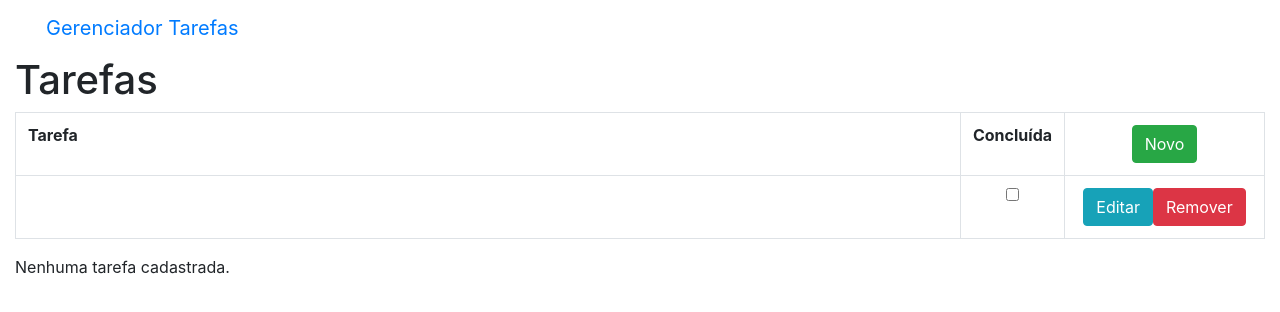
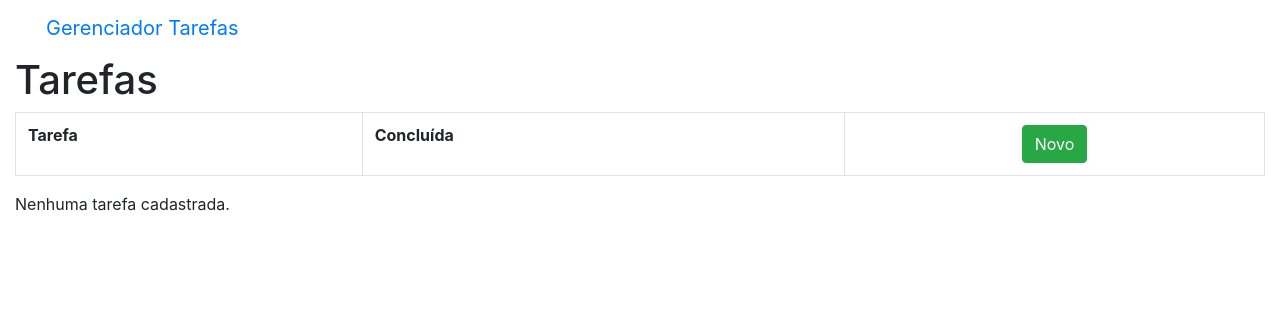
Before and after one commit to tiagojsoares/gerenciador-tarefas, an Angular app: page /tarefas/listar in a window 1280 px wide. Shown: the top 312 px of the page. Built offline with nearby package versions, Linux system fonts and the light colour scheme.

Commit message:
2 files modified

```diff
--- a/src/app/tarefas/listar-tarefa/listar-tarefa.component.html
+++ b/src/app/tarefas/listar-tarefa/listar-tarefa.component.html
@@ -5,31 +5,26 @@
 		<th>Tarefa</th>
 		<th>Concluída</th>
 		<th class="text-center">
-      <a
-         class="btn btn-xs btn-success">
+			<a class="btn btn-xs btn-success">
 				<span class="glyphicon glyphicon-plus"
            aria-hidden="true"></span> Novo
 			</a>
 		</th>
 	</tr>
-  <tr>
-    <td>
-
+	<tr *ngFor="let tarefa of tarefas">
+		<td [class.success]="!tarefa.Concluida">
+			{{tarefa.nome}}
 		</td>
 		<td style="width: 70px" class="text-center">
 			<input
-        type="checkbox">
+        type="checkbox" [value]="tarefa.id">
     </td>
 		<td class="text-center" style="width: 200px">
-      <a
-        title="Editar" alt="Editar"
-        class="btn btn-xs btn-info">
+			<a title="Editar" alt="Editar" class="btn btn-xs btn-info">
 				<span class="glyphicon glyphicon-pencil"
           aria-hidden="true"></span> Editar
 			</a>
-      <a href="#" title="Remover" alt="Remover"
-
-        class="btn btn-xs btn-danger">
+			<a href="#" title="Remover" alt="Remover" class="btn btn-xs btn-danger">
 				<span class="glyphicon glyphicon-remove"
           aria-hidden="true"></span> Remover
 			</a>
@@ -37,4 +32,4 @@
 	</tr>
 </table>
 
-<p>Nenhuma tarefa cadastrada.</p>
+<p *ngIf="tarefas.length==0">Nenhuma tarefa cadastrada.</p>
--- a/src/app/tarefas/listar-tarefa/listar-tarefa.component.ts
+++ b/src/app/tarefas/listar-tarefa/listar-tarefa.component.ts
@@ -1,15 +1,36 @@
-import { Component, OnInit } from '@angular/core';
+import { Component, OnInit } from "@angular/core";
+import { TarefaService, Tarefa } from "../shared";
 
 @Component({
-  selector: 'app-listar-tarefa',
-  templateUrl: './listar-tarefa.component.html',
-  styleUrls: ['./listar-tarefa.component.css']
+  selector: "app-listar-tarefa",
+  templateUrl: "./listar-tarefa.component.html",
+  styleUrls: ["./listar-tarefa.component.css"]
 })
 export class ListarTarefaComponent implements OnInit {
-
-  constructor() { }
+  tarefas: Tarefa[];
+  constructor(private tarefaService: TarefaService) {}
 
   ngOnInit() {
+    this.tarefas = this.listarTodos();
   }
 
+  listarTodos(): Tarefa[] {
+    return this.tarefaService.listarTodos();
+  }
+  /*
+  remover($event: any, tarefa: Tarefa): void {
+    $event.preventDefault();
+    if (confirm('Deseja remover a tarefa "' + tarefa.nome + '"?')) {
+      this.tarefaService.remover(tarefa.id);
+      this.tarefas = this.listarTodos();
+    }
+  }
+/*
+  alterarStatus(tarefa: Tarefa): void {
+    if (confirm('Deseja alterar o status da tarefa "' + tarefa.nome + '"?')) {
+      this.tarefaService.alterarStatus(tarefa.id);
+      this.tarefas = this.listarTodos();
+    }
+  }
+*/
 }
```
Lines whose indentation alone changed are shown as unchanged.
